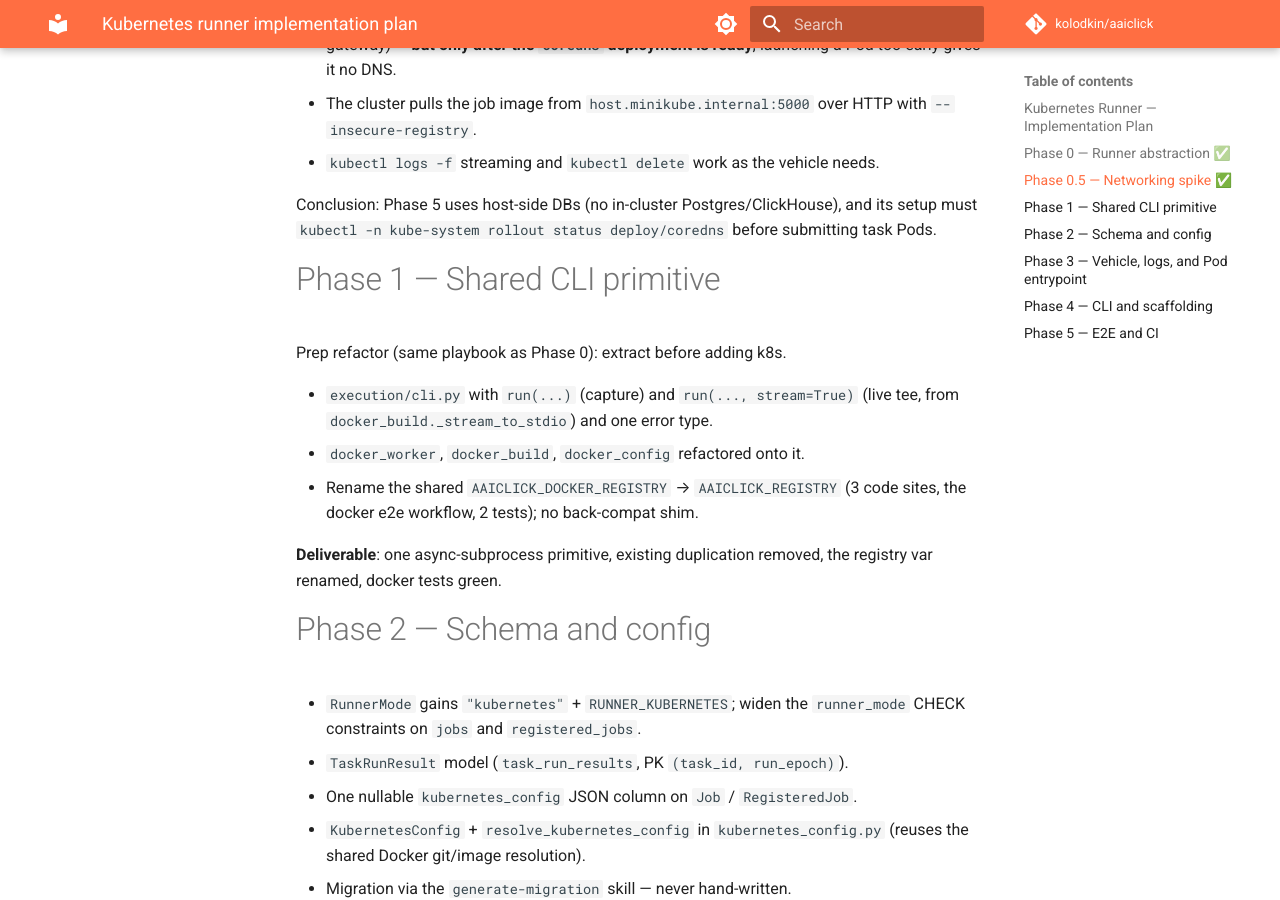
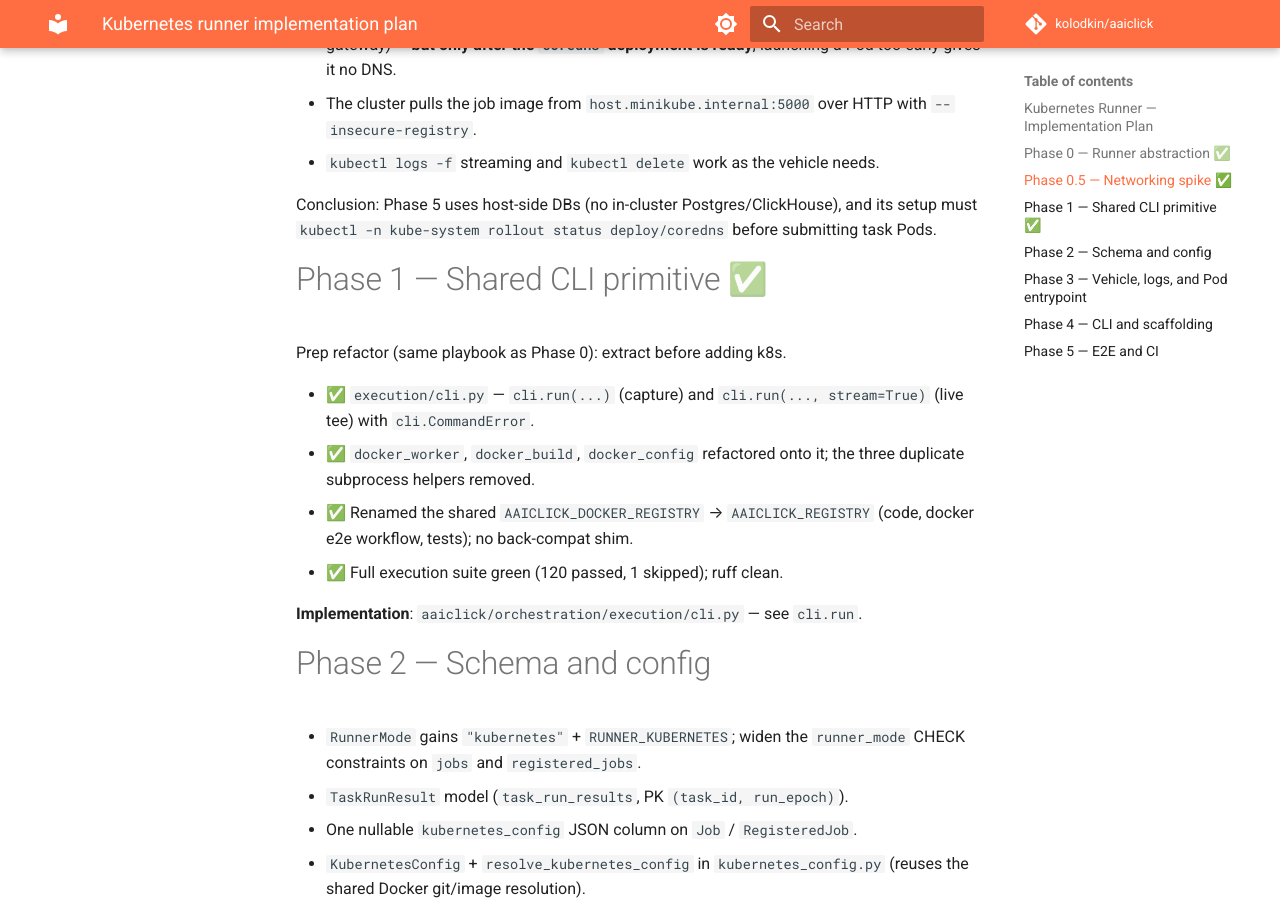
Before and after one commit to kolodkin/aaiclick, an MkDocs documentation site: the page built from docs/kubernetes_runner_implementation_plan.md, in a window 1280 px wide and 900 px high, scrolled down 730 px. Built offline with MkDocs 1.6.1 and Material for MkDocs 9.7.7, drawn with Linux system fonts in a browser that asks for light colours; comment, search, counter and statistics services are not loaded.

Commit message:
Mark Kubernetes runner Phase 1 complete

```diff
--- a/docs/kubernetes_runner_implementation_plan.md
+++ b/docs/kubernetes_runner_implementation_plan.md
@@ -31,18 +31,19 @@ Conclusion: Phase 5 uses host-side DBs (no in-cluster Postgres/ClickHouse), and
 its setup must `kubectl -n kube-system rollout status deploy/coredns` before
 submitting task Pods.
 
-# Phase 1 — Shared CLI primitive
+# Phase 1 — Shared CLI primitive ✅
 
 Prep refactor (same playbook as Phase 0): extract before adding k8s.
 
-- `execution/cli.py` with `run(...)` (capture) and `run(..., stream=True)` (live
-  tee, from `docker_build._stream_to_stdio`) and one error type.
-- `docker_worker`, `docker_build`, `docker_config` refactored onto it.
-- Rename the shared `AAICLICK_DOCKER_REGISTRY` → `AAICLICK_REGISTRY` (3 code
-  sites, the docker e2e workflow, 2 tests); no back-compat shim.
+- ✅ `execution/cli.py` — `cli.run(...)` (capture) and `cli.run(..., stream=True)`
+  (live tee) with `cli.CommandError`.
+- ✅ `docker_worker`, `docker_build`, `docker_config` refactored onto it; the
+  three duplicate subprocess helpers removed.
+- ✅ Renamed the shared `AAICLICK_DOCKER_REGISTRY` → `AAICLICK_REGISTRY` (code,
+  docker e2e workflow, tests); no back-compat shim.
+- ✅ Full execution suite green (120 passed, 1 skipped); ruff clean.
 
-**Deliverable**: one async-subprocess primitive, existing duplication removed,
-the registry var renamed, docker tests green.
+**Implementation**: `aaiclick/orchestration/execution/cli.py` — see `cli.run`.
 
 # Phase 2 — Schema and config
 
```
